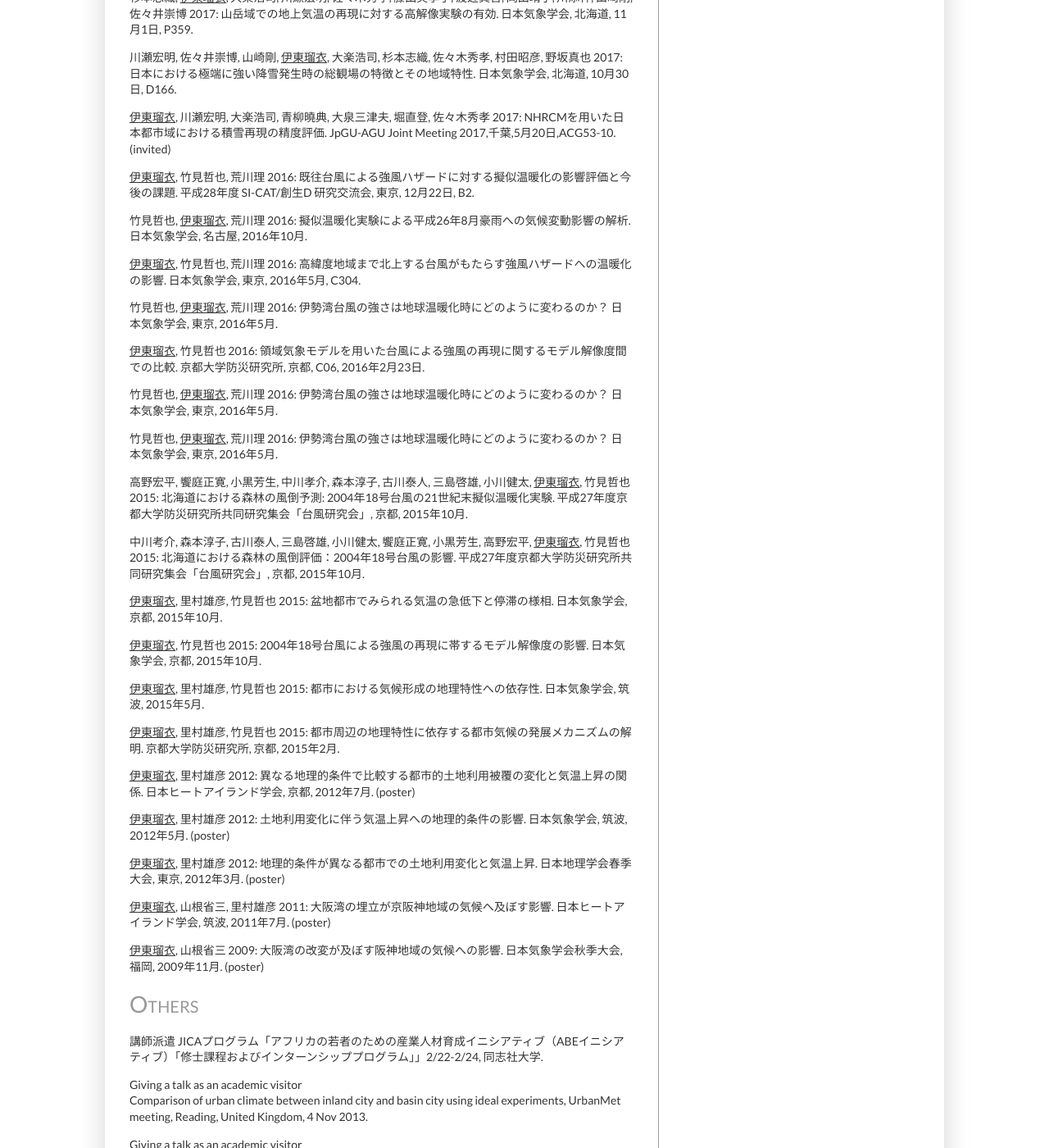
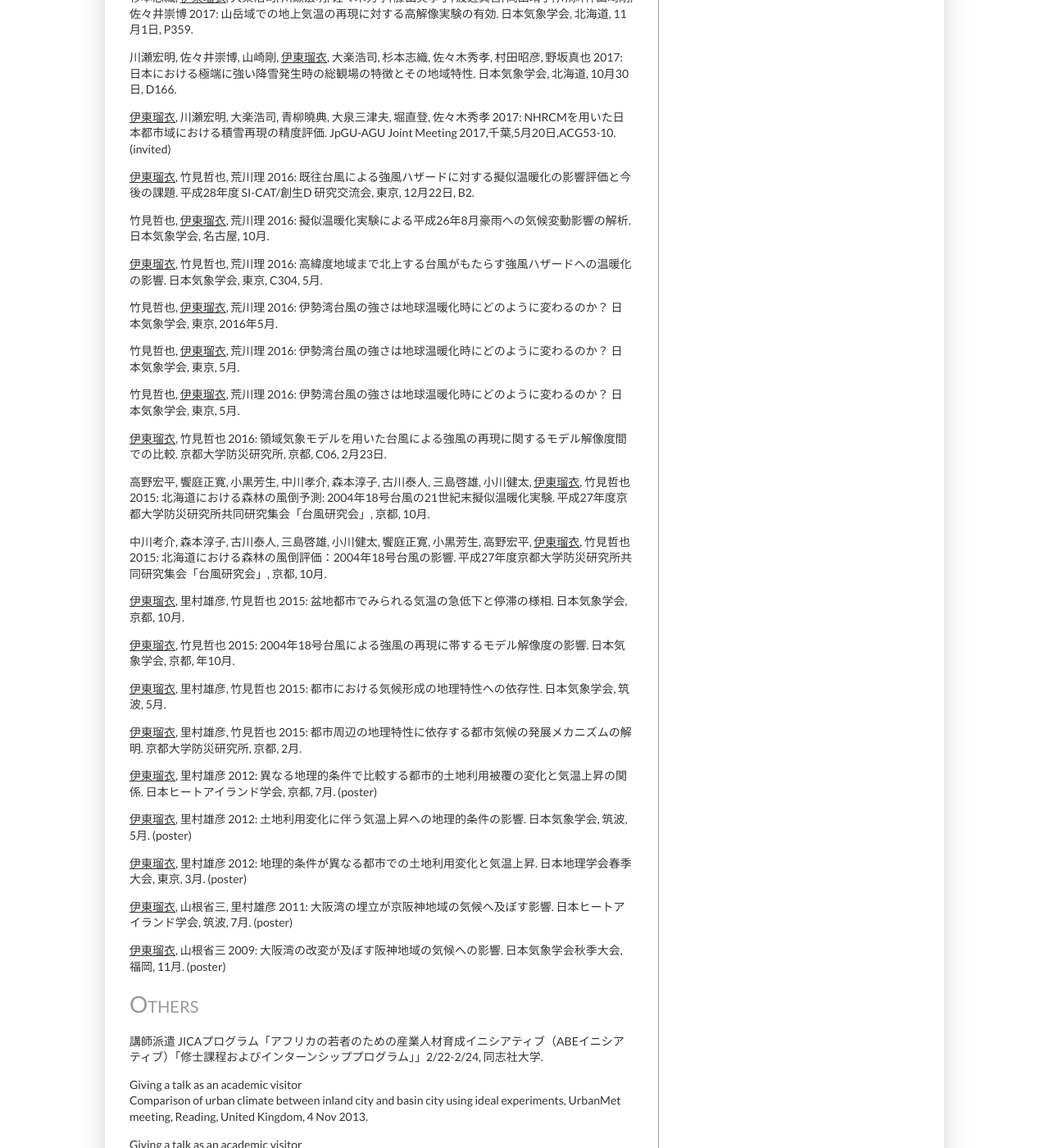
Before and after one commit to rui-climbiz/rui-climbiz.github.io, a Jekyll site: the page built from publications.html, in a window 1280 px wide and 1400 px high, scrolled down 5085 px. Shown: the whole window at 82% size. Built offline with Jekyll 4.4.1, drawn with Linux system fonts in a browser that asks for light colours.

Commit message:
Update publications.html

```diff
--- a/publications.html
+++ b/publications.html
@@ -80,23 +80,23 @@
 <p>川瀬宏明, 佐々井崇博, 山崎剛, <u>伊東瑠衣</u>, 大楽浩司, 杉本志織, 佐々木秀孝, 村田昭彦, 野坂真也 2017: 日本における極端に強い降雪発生時の総観場の特徴とその地域特性. 日本気象学会, 北海道, 10月30日, D166.</p>
 <p><u>伊東瑠衣</u>, 川瀬宏明, 大楽浩司, 青柳曉典, 大泉三津夫, 堀直登, 佐々木秀孝 2017: NHRCMを用いた日本都市域における積雪再現の精度評価. JpGU-AGU Joint Meeting 2017,千葉,5月20日,ACG53-10. (invited)</p>
 <p><u>伊東瑠衣</u>, 竹見哲也, 荒川理 2016: 既往台風による強風ハザードに対する擬似温暖化の影響評価と今後の課題. 平成28年度 SI-CAT/創生D 研究交流会, 東京, 12月22日, B2.</p>
-<p>竹見哲也, <u>伊東瑠衣</u>, 荒川理 2016: 擬似温暖化実験による平成26年8月豪雨への気候変動影響の解析. 日本気象学会, 名古屋, 2016年10月.</p>
-<p><u>伊東瑠衣</u>, 竹見哲也, 荒川理 2016: 高緯度地域まで北上する台風がもたらす強風ハザードへの温暖化の影響. 日本気象学会, 東京, 2016年5月, C304.</p>
+<p>竹見哲也, <u>伊東瑠衣</u>, 荒川理 2016: 擬似温暖化実験による平成26年8月豪雨への気候変動影響の解析. 日本気象学会, 名古屋, 10月.</p>
+<p><u>伊東瑠衣</u>, 竹見哲也, 荒川理 2016: 高緯度地域まで北上する台風がもたらす強風ハザードへの温暖化の影響. 日本気象学会, 東京, C304, 5月.</p>
 <p>竹見哲也, <u>伊東瑠衣</u>, 荒川理 2016: 伊勢湾台風の強さは地球温暖化時にどのように変わるのか？ 日本気象学会, 東京, 2016年5月.</p>
-<p><u>伊東瑠衣</u>, 竹見哲也 2016: 領域気象モデルを用いた台風による強風の再現に関するモデル解像度間での比較. 京都大学防災研究所, 京都, C06, 2016年2月23日.</p>
-<p>竹見哲也, <u>伊東瑠衣</u>, 荒川理 2016: 伊勢湾台風の強さは地球温暖化時にどのように変わるのか？ 日本気象学会, 東京, 2016年5月.</p>
-<p>竹見哲也, <u>伊東瑠衣</u>, 荒川理 2016: 伊勢湾台風の強さは地球温暖化時にどのように変わるのか？ 日本気象学会, 東京, 2016年5月.</p>
-<p>高野宏平, 饗庭正寛, 小黒芳生, 中川孝介, 森本淳子, 古川泰人, 三島啓雄, 小川健太, <u>伊東瑠衣</u>, 竹見哲也 2015: 北海道における森林の風倒予測: 2004年18号台風の21世紀末擬似温暖化実験. 平成27年度京都大学防災研究所共同研究集会「台風研究会」, 京都, 2015年10月. </p>
-<p>中川考介, 森本淳子, 古川泰人, 三島啓雄, 小川健太, 饗庭正寛, 小黒芳生, 高野宏平, <u>伊東瑠衣</u>, 竹見哲也 2015: 北海道における森林の風倒評価：2004年18号台風の影響. 平成27年度京都大学防災研究所共同研究集会「台風研究会」, 京都, 2015年10月.</p>
-<p><u>伊東瑠衣</u>, 里村雄彦, 竹見哲也 2015: 盆地都市でみられる気温の急低下と停滞の様相. 日本気象学会, 京都, 2015年10月.</p>
-<p><u>伊東瑠衣</u>, 竹見哲也 2015: 2004年18号台風による強風の再現に帯するモデル解像度の影響. 日本気象学会, 京都, 2015年10月.</p>
-<p><u>伊東瑠衣</u>, 里村雄彦, 竹見哲也 2015: 都市における気候形成の地理特性への依存性. 日本気象学会, 筑波, 2015年5月.</p>
-<p><u>伊東瑠衣</u>, 里村雄彦, 竹見哲也 2015: 都市周辺の地理特性に依存する都市気候の発展メカニズムの解明. 京都大学防災研究所, 京都, 2015年2月.</p>
-<p><u>伊東瑠衣</u>, 里村雄彦 2012: 異なる地理的条件で比較する都市的土地利用被覆の変化と気温上昇の関係. 日本ヒートアイランド学会, 京都, 2012年7月. (poster)</p>
-<p><u>伊東瑠衣</u>, 里村雄彦 2012: 土地利用変化に伴う気温上昇への地理的条件の影響. 日本気象学会, 筑波, 2012年5月. (poster)</p>
-<p><u>伊東瑠衣</u>, 里村雄彦 2012: 地理的条件が異なる都市での土地利用変化と気温上昇. 日本地理学会春季大会, 東京, 2012年3月. (poster)</p>
-<p><u>伊東瑠衣</u>, 山根省三, 里村雄彦 2011: 大阪湾の埋立が京阪神地域の気候へ及ぼす影響. 日本ヒートアイランド学会, 筑波, 2011年7月. (poster)</p>
-<p><u>伊東瑠衣</u>, 山根省三 2009: 大阪湾の改変が及ぼす阪神地域の気候への影響. 日本気象学会秋季大会, 福岡, 2009年11月. (poster)</p>
+<p>竹見哲也, <u>伊東瑠衣</u>, 荒川理 2016: 伊勢湾台風の強さは地球温暖化時にどのように変わるのか？ 日本気象学会, 東京, 5月.</p>
+<p>竹見哲也, <u>伊東瑠衣</u>, 荒川理 2016: 伊勢湾台風の強さは地球温暖化時にどのように変わるのか？ 日本気象学会, 東京, 5月.</p>
+<p><u>伊東瑠衣</u>, 竹見哲也 2016: 領域気象モデルを用いた台風による強風の再現に関するモデル解像度間での比較. 京都大学防災研究所, 京都, C06, 2月23日.</p>
+<p>高野宏平, 饗庭正寛, 小黒芳生, 中川孝介, 森本淳子, 古川泰人, 三島啓雄, 小川健太, <u>伊東瑠衣</u>, 竹見哲也 2015: 北海道における森林の風倒予測: 2004年18号台風の21世紀末擬似温暖化実験. 平成27年度京都大学防災研究所共同研究集会「台風研究会」, 京都, 10月. </p>
+<p>中川考介, 森本淳子, 古川泰人, 三島啓雄, 小川健太, 饗庭正寛, 小黒芳生, 高野宏平, <u>伊東瑠衣</u>, 竹見哲也 2015: 北海道における森林の風倒評価：2004年18号台風の影響. 平成27年度京都大学防災研究所共同研究集会「台風研究会」, 京都, 10月.</p>
+<p><u>伊東瑠衣</u>, 里村雄彦, 竹見哲也 2015: 盆地都市でみられる気温の急低下と停滞の様相. 日本気象学会, 京都, 10月.</p>
+<p><u>伊東瑠衣</u>, 竹見哲也 2015: 2004年18号台風による強風の再現に帯するモデル解像度の影響. 日本気象学会, 京都, 年10月.</p>
+<p><u>伊東瑠衣</u>, 里村雄彦, 竹見哲也 2015: 都市における気候形成の地理特性への依存性. 日本気象学会, 筑波, 5月.</p>
+<p><u>伊東瑠衣</u>, 里村雄彦, 竹見哲也 2015: 都市周辺の地理特性に依存する都市気候の発展メカニズムの解明. 京都大学防災研究所, 京都, 2月.</p>
+<p><u>伊東瑠衣</u>, 里村雄彦 2012: 異なる地理的条件で比較する都市的土地利用被覆の変化と気温上昇の関係. 日本ヒートアイランド学会, 京都, 7月. (poster)</p>
+<p><u>伊東瑠衣</u>, 里村雄彦 2012: 土地利用変化に伴う気温上昇への地理的条件の影響. 日本気象学会, 筑波, 5月. (poster)</p>
+<p><u>伊東瑠衣</u>, 里村雄彦 2012: 地理的条件が異なる都市での土地利用変化と気温上昇. 日本地理学会春季大会, 東京, 3月. (poster)</p>
+<p><u>伊東瑠衣</u>, 山根省三, 里村雄彦 2011: 大阪湾の埋立が京阪神地域の気候へ及ぼす影響. 日本ヒートアイランド学会, 筑波, 7月. (poster)</p>
+<p><u>伊東瑠衣</u>, 山根省三 2009: 大阪湾の改変が及ぼす阪神地域の気候への影響. 日本気象学会秋季大会, 福岡, 11月. (poster)</p>
 
 <h1>Others</h1>
 <p>講師派遣 JICAプログラム「アフリカの若者のための産業人材育成イニシアティブ（ABEイニシアティブ）「修士課程およびインターンシッププログラム」」2/22-2/24, 同志社大学.</p>
```
